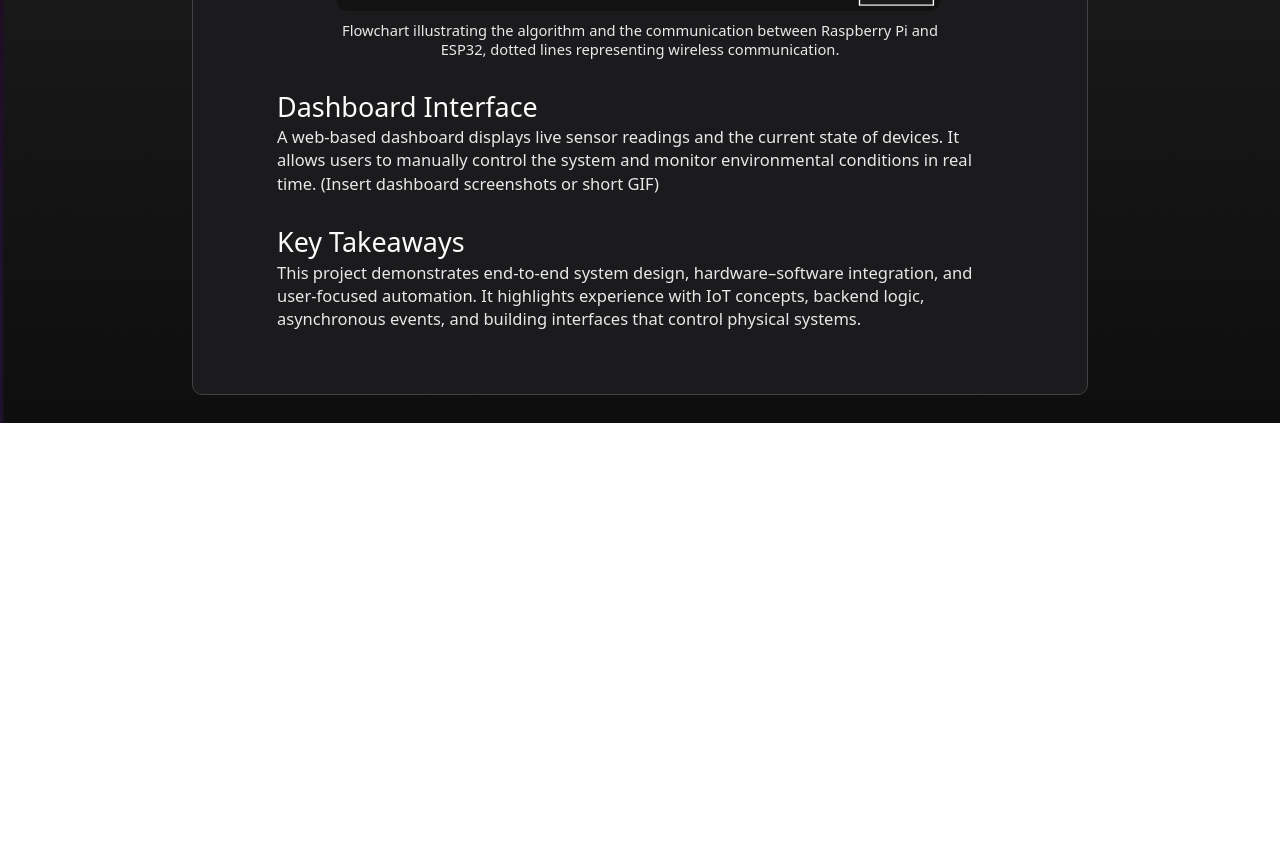
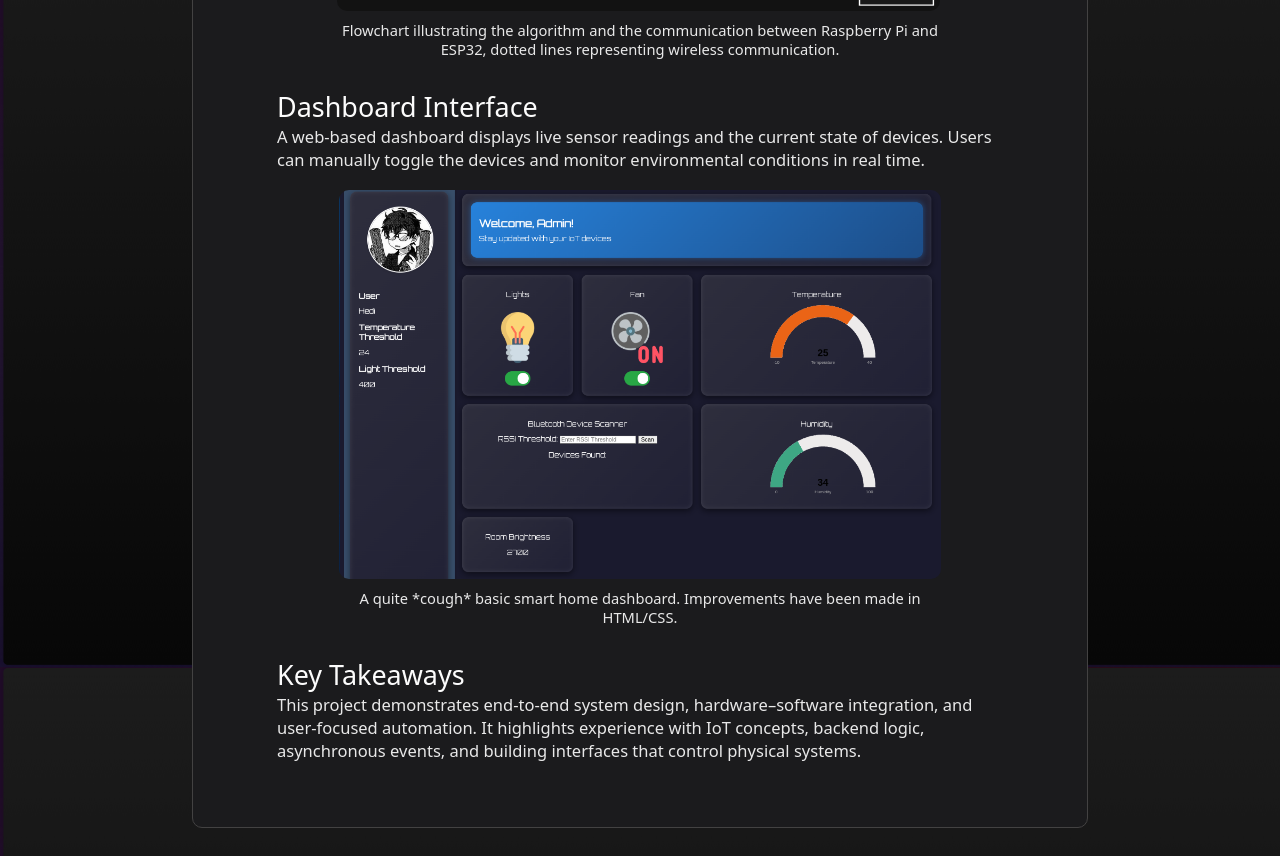
Before and after one commit to hedi3489/my-portfolio, a React (Vite) app: page /projects/iot-home-simulation in a window 1280 px wide. Shown: the part 2560-3416 px from the top of the page. Before the commit the page ends 2983 px from the top, so only its background shows below. Built offline with nearby package versions, Linux system fonts and the light colour scheme.

Commit message:
Added modular image sizing

```diff
--- a/src/components/IoTProject.jsx
+++ b/src/components/IoTProject.jsx
@@ -2,6 +2,7 @@ import iotDiagram1 from '../assets/iotDiagram1.png'
 import iotDiagram2 from '../assets/iotDiagram2.png'
 import iotFlowchart_Basic from '../assets/iotFlowchartBasic.png'
 import iotFlowchart_Colored from '../assets/iotFlowchartColoured.png'
+import iotDashboard from '../assets/iotDashboard.png'
 import { FaMicrochip, FaLightbulb, FaFan, FaIdCard } from 'react-icons/fa'
 import { MdSensors, MdMemory } from 'react-icons/md'
 import { BsCpu } from 'react-icons/bs'
@@ -127,7 +128,7 @@ function IoTProjectPage() {
                     caption: 'Flowchart illustrating the algorithm and the communication between Raspberry Pi and ESP32, dotted lines representing wireless communication.'
                   }
                 ]}
-                customWidth="83%"
+                imageSizeClass="large-image"
               />
             }
           />
@@ -135,8 +136,16 @@ function IoTProjectPage() {
           <TextSection
             title="Dashboard Interface"
             paragraphs={[
-              "A web-based dashboard displays live sensor readings and the current state of devices. It allows users to manually control the system and monitor environmental conditions in real time. (Insert dashboard screenshots or short GIF)",
+              "A web-based dashboard displays live sensor readings and the current state of devices. Users can manually toggle the devices and monitor environmental conditions in real time.",
             ]}
+            children={
+              <CaptionedImage
+                image={iotDashboard}
+                alt='Smart home dashboard'
+                caption='A quite *cough* basic smart home dashboard. Improvements have been made in HTML/CSS.'
+                imageSizeClass='large-image'
+              />
+            }
             className="text-section"
           />
           <TextSection
--- a/src/components/ProjectPageComponents.jsx
+++ b/src/components/ProjectPageComponents.jsx
@@ -43,22 +43,22 @@ function SoftList({ items }) {
     )
 }
 
-function CaptionedImage({ image = '', alt = '', caption = '' }) {
+function CaptionedImage({ image = '', alt = '', caption = '', imageSizeClass = 'medium-image' }) {
+    const imageStyle = "image " + imageSizeClass
     return <div className='flex flex-col flex-center captioned-image'>
-        <img src={image} alt={alt} className='image' />
+        <img src={image} alt={alt} className={imageStyle} />
         <h5>{caption}</h5>
     </div>
 }
 
-function CaptionedImages({ imageList, customWidth = null }) {
+function CaptionedImages({ imageList, imageSizeClass = 'medium-image' }) {
     const [index, setIndex] = useState(0);
     let image = imageList[index % imageList.length];
+    const imageStyle = "image " + imageSizeClass
 
     return <div className="flex flex-col flex-center captioned-image">
         <div className="gap flex flex-start justify-center">
-            {customWidth ? <img src={image.src} alt={image.alt} className="image"
-                style={{ maxWidth: customWidth }} /> :
-                <img src={image.src} alt={image.alt} className="image" />}
+            <img src={image.src} alt={image.alt} className={imageStyle} />
             <ThemeButtons
                 colors={[
                     { primary: "white", secondary: "#2b2b2b" },
--- a/src/index.css
+++ b/src/index.css
@@ -36,9 +36,7 @@
 }
 
 html, body, #root {
-  min-height: 100%;
   width: 100%;
-  margin: 0;
   font-size: 0.875rem;
 }
 
--- a/src/styles/Containers.css
+++ b/src/styles/Containers.css
@@ -74,11 +74,18 @@
 }
 
 .image {
-  max-width: 65%;
   height: auto;
   border-radius: var(--radius);
   margin: 0.7rem;
   display: inline-block;
+}
+
+.medium-image {
+  max-width: 65%;
+}
+
+.large-image {
+  max-width: 83%;
 }
 
 .captioned-image div .image {
```
Also changed, not shown: src/assets/iotDashboard.png (added).
